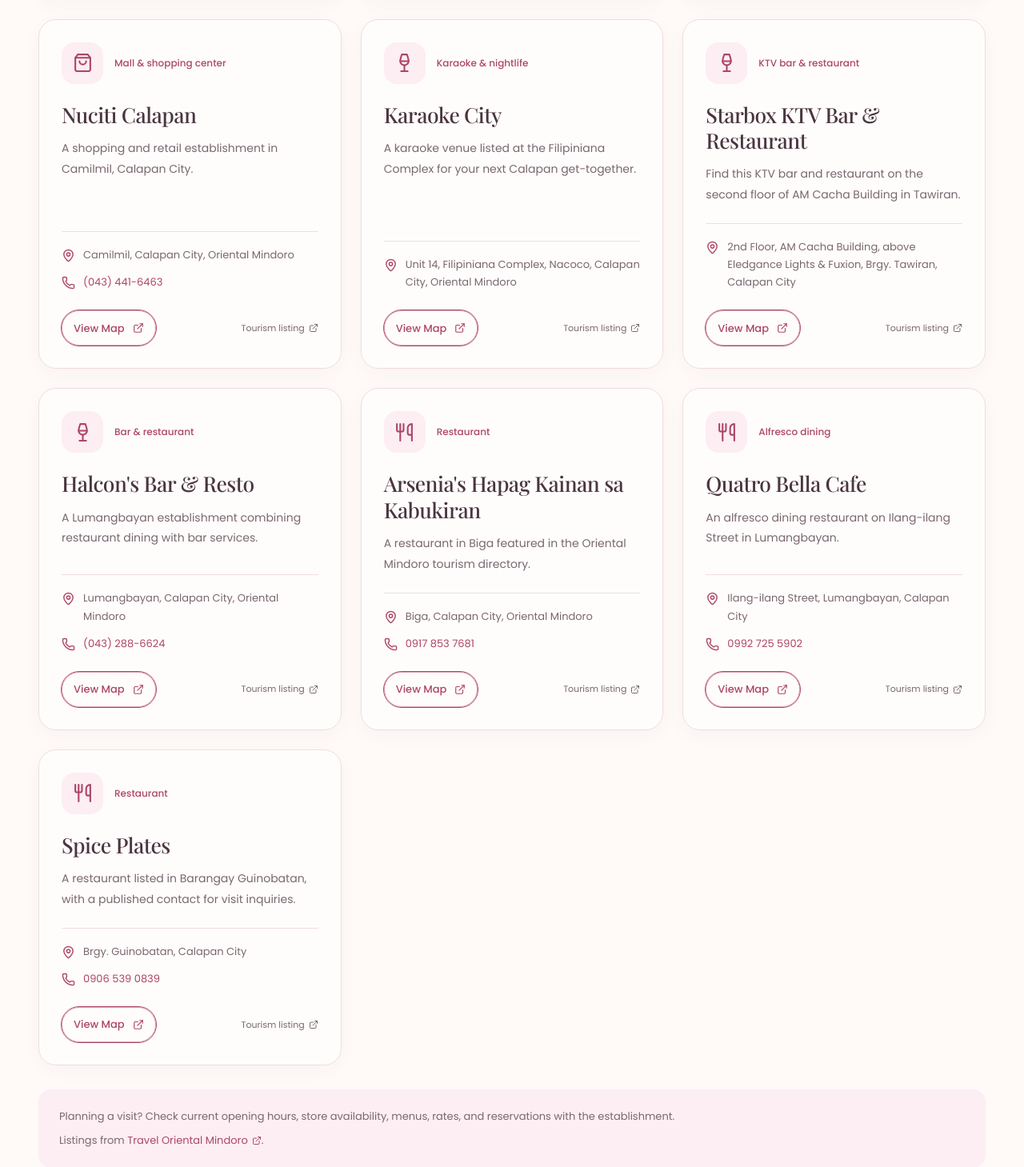
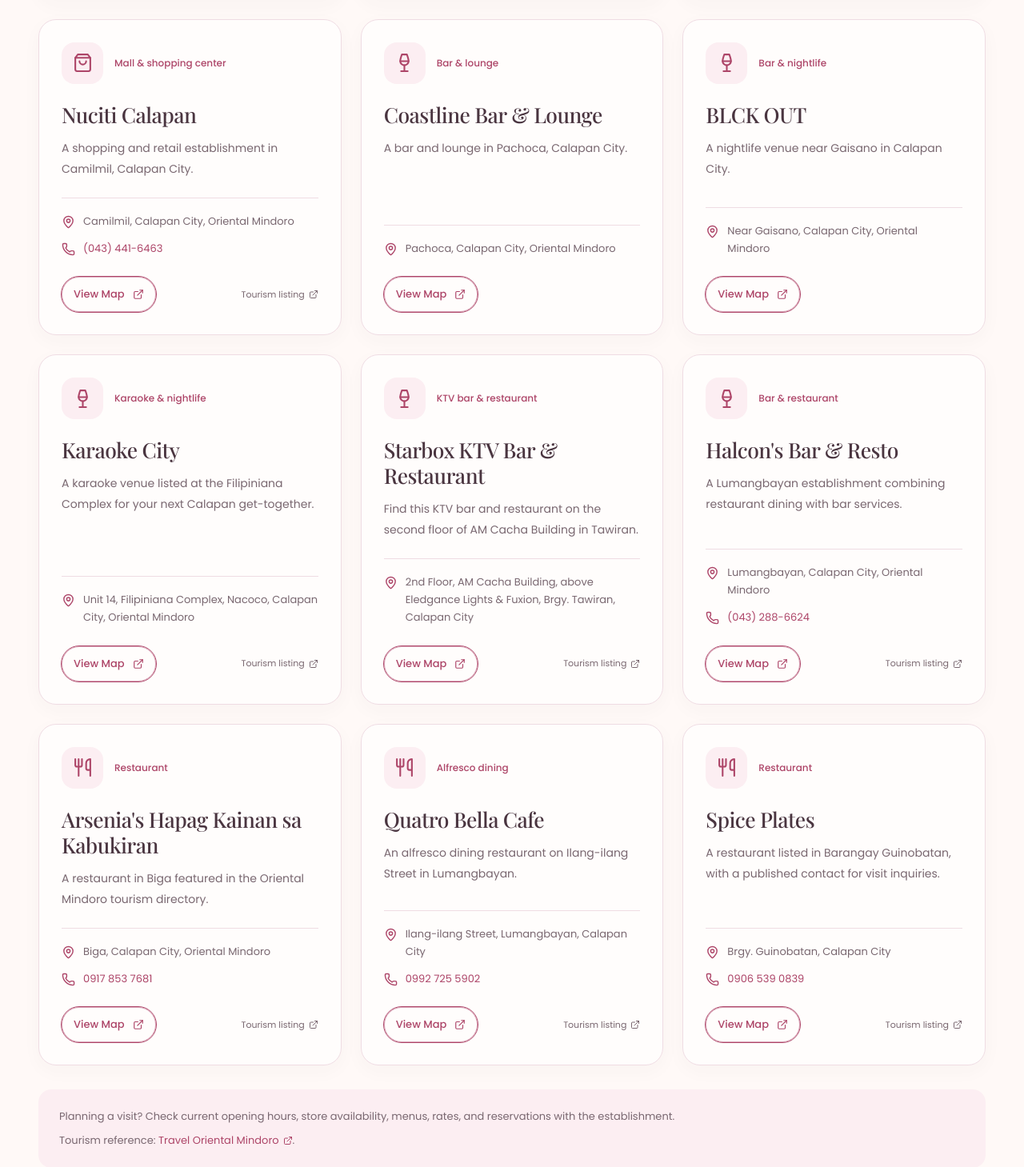
Before and after one commit to cedrickrojas/SULYAP-CALAPAN, a React (Vite) app: page /establishments in a window 1280 px wide. Shown: the part 871-2330 px from the top of the page at 80% size. Built offline with nearby package versions, Linux system fonts and the light colour scheme; a web font is replaced by a local one.

Commit message:
Add Coastline and BLCK OUT to Calapan bars

```diff
--- a/src/Establishments.jsx
+++ b/src/Establishments.jsx
@@ -34,11 +34,11 @@
               <p><MapPin size={17} aria-hidden="true"/><span>{place.address}</span></p>
               {place.phone && <a href={`tel:${place.telephone}`} aria-label={`Call ${place.name}: ${place.phone}`}><Phone size={17} aria-hidden="true"/>{place.phone}</a>}
             </div>
-            <div className="establishment-actions"><a className="button outline small" href={map} target="_blank" rel="noreferrer" aria-label={`Find ${place.name} on Google Maps`}>View Map <ExternalLink size={14}/></a><a className="establishment-source" href={place.source} target="_blank" rel="noreferrer" aria-label={`Tourism listing for ${place.name}`}>Tourism listing <ExternalLink size={12}/></a></div>
+            <div className="establishment-actions"><a className="button outline small" href={map} target="_blank" rel="noreferrer" aria-label={`Find ${place.name} on Google Maps`}>View Map <ExternalLink size={14}/></a>{place.source && <a className="establishment-source" href={place.source} target="_blank" rel="noreferrer" aria-label={`Tourism listing for ${place.name}`}>Tourism listing <ExternalLink size={12}/></a>}</div>
           </article>;
         })}
       </div>
-      <div className="establishments-note"><p>Planning a visit? Check current opening hours, store availability, menus, rates, and reservations with the establishment.</p><p>Listings from <a href="https://www.travelorientalmindoro.ph/municipality/calapan-city" target="_blank" rel="noreferrer">Travel Oriental Mindoro <ExternalLink size={12}/></a>.</p></div>
+      <div className="establishments-note"><p>Planning a visit? Check current opening hours, store availability, menus, rates, and reservations with the establishment.</p><p>Tourism reference: <a href="https://www.travelorientalmindoro.ph/municipality/calapan-city" target="_blank" rel="noreferrer">Travel Oriental Mindoro <ExternalLink size={12}/></a>.</p></div>
     </section>
   </>;
 }
--- a/src/establishments.js
+++ b/src/establishments.js
@@ -1,5 +1,6 @@
 // Published Travel Oriental Mindoro listings reviewed October 8, 2026.
-// Keep venue details tied to the linked source; do not infer opening hours or rates.
+// Coastline and BLCK OUT locations were supplied by the client.
+// Keep published details tied to their source; do not infer hours, rates, or contacts.
 export const establishments = [
   {
     id: 'citymall', name: 'CityMall Calapan', category: 'malls', type: 'Mall & shopping center',
@@ -24,6 +25,16 @@
     description: 'A shopping and retail establishment in Camilmil, Calapan City.',
     address: 'Camilmil, Calapan City, Oriental Mindoro', phone: '(043) 441-6463', telephone: '+63434416463',
     source: 'https://www.travelorientalmindoro.ph/place/nuciti-calapan',
+  },
+  {
+    id: 'coastline', name: 'Coastline Bar & Lounge', category: 'bars', type: 'Bar & lounge',
+    description: 'A bar and lounge in Pachoca, Calapan City.',
+    address: 'Pachoca, Calapan City, Oriental Mindoro',
+  },
+  {
+    id: 'blck-out', name: 'BLCK OUT', category: 'bars', type: 'Bar & nightlife',
+    description: 'A nightlife venue near Gaisano in Calapan City.',
+    address: 'Near Gaisano, Calapan City, Oriental Mindoro',
   },
   {
     id: 'karaoke-city', name: 'Karaoke City', category: 'bars', type: 'Karaoke & nightlife',
```
Also changed, not shown: 1 other file (tests, documents, lock files or other folders).
